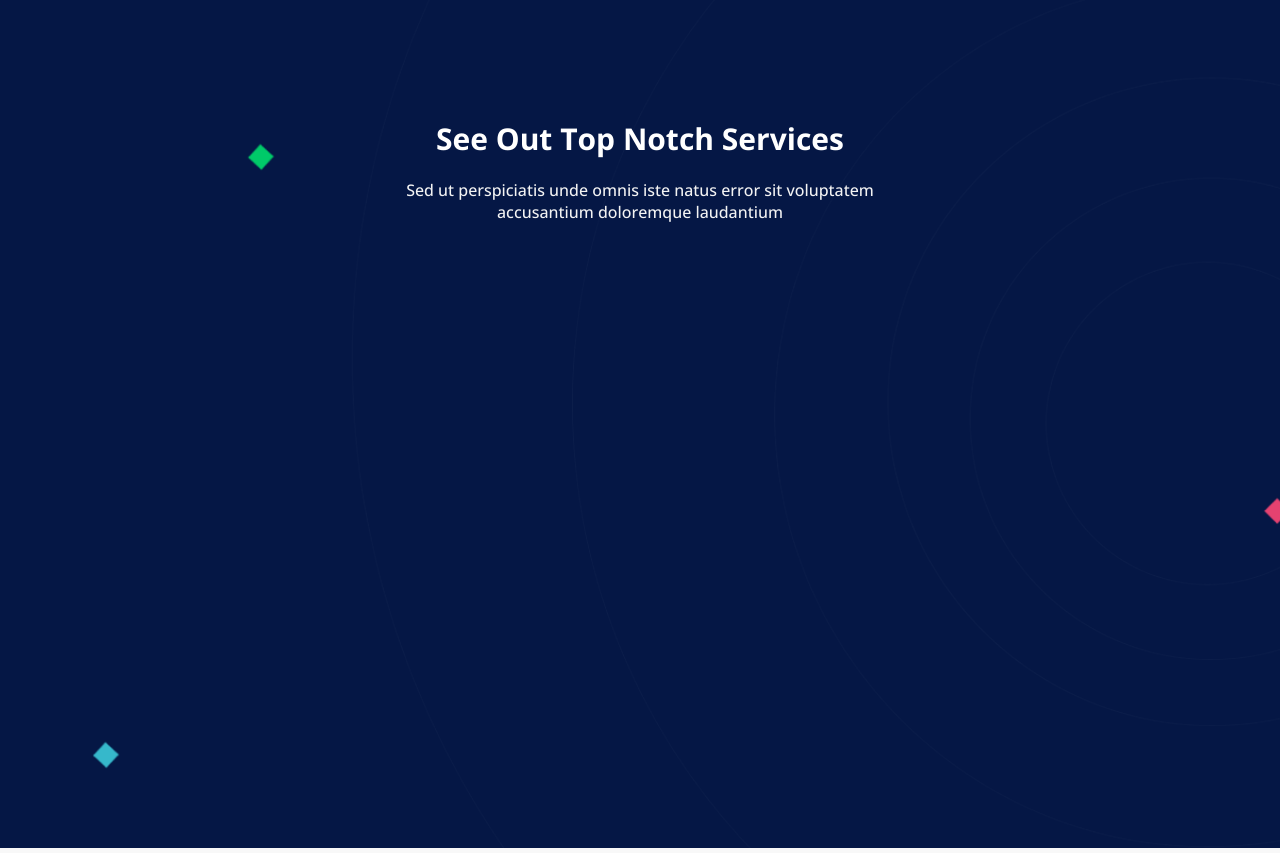
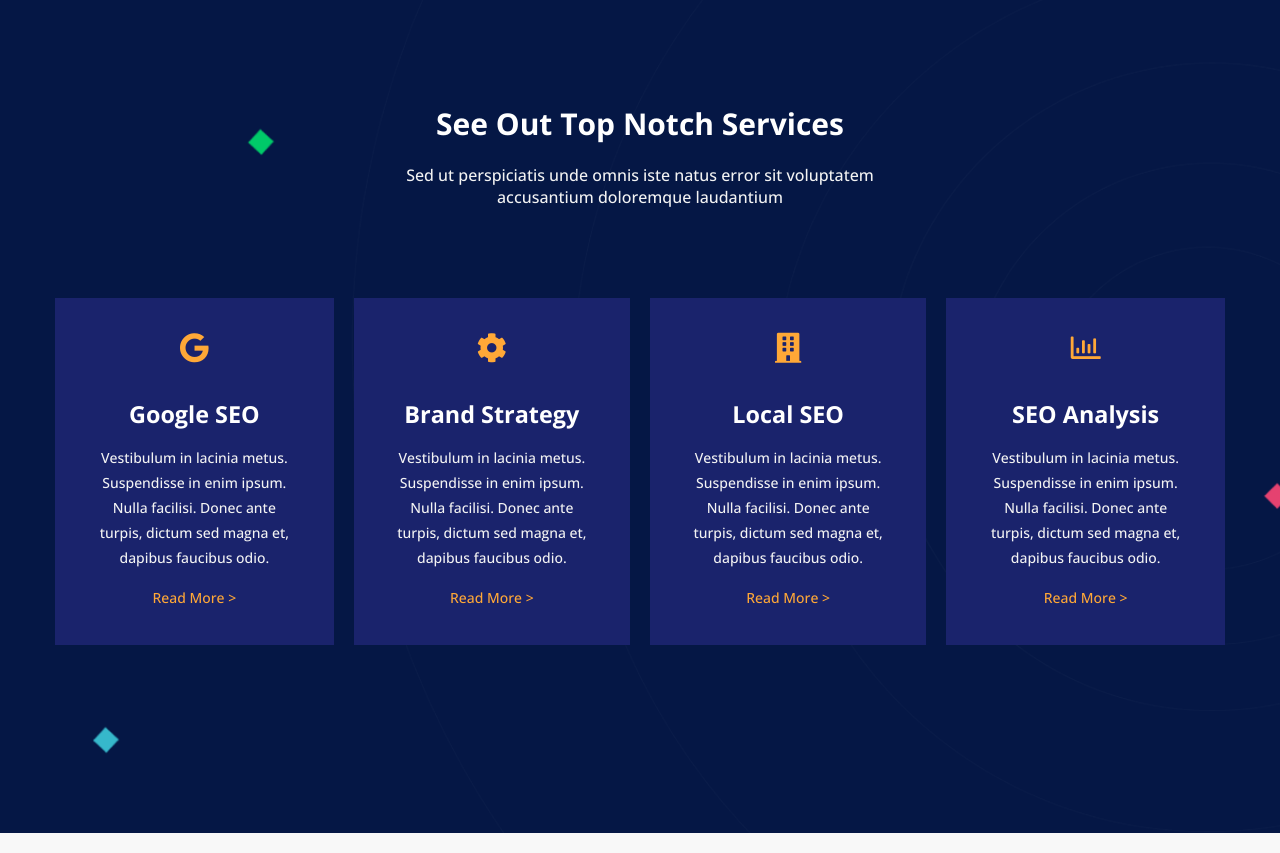
Before and after one commit to dokkalemon/proj-html-vuejs, a Vue app: page / in a window 1280 px wide. Shown: the part 2010-2863 px from the top of the page. Built offline with nearby package versions, Linux system fonts and the light colour scheme.

Commit message:
add Service Section

```diff
--- a/src/components/Main.vue
+++ b/src/components/Main.vue
@@ -5,7 +5,7 @@
 
     <Section :infoTemplateArray="infoTemplateCard"/>
 
-    <Service />
+    <Service :infoServiceArray="infoServiceCard"/>
 
 
   </main>
@@ -44,6 +44,30 @@ export default {
                     title: 'Get Results',
                     text: 'Vestibulum scelerisque egestas lectus sit amet molestie. Donec consectetur cursus est sed blandit. Nunc sed risus lacus.'
                 },
+            ],
+
+            //Second Group of Card
+            infoServiceCard: [
+                {
+                    icon: 'fab fa-google',
+                    title: 'Google SEO',
+                    text: 'Vestibulum in lacinia metus. Suspendisse in enim ipsum. Nulla facilisi. Donec ante turpis, dictum sed magna et, dapibus faucibus odio.'
+                },
+                {
+                    icon: 'fas fa-cog',
+                    title: 'Brand Strategy',
+                    text: 'Vestibulum in lacinia metus. Suspendisse in enim ipsum. Nulla facilisi. Donec ante turpis, dictum sed magna et, dapibus faucibus odio.'
+                },
+                {
+                    icon: 'fas fa-building',
+                    title: 'Local SEO',
+                    text: 'Vestibulum in lacinia metus. Suspendisse in enim ipsum. Nulla facilisi. Donec ante turpis, dictum sed magna et, dapibus faucibus odio.'
+                },
+                {
+                    icon: 'far fa-chart-bar',
+                    title: 'SEO Analysis',
+                    text: 'Vestibulum in lacinia metus. Suspendisse in enim ipsum. Nulla facilisi. Donec ante turpis, dictum sed magna et, dapibus faucibus odio.'
+                },
             ]
         }
     }
--- a/src/components/PrimaryCard.vue
+++ b/src/components/PrimaryCard.vue
@@ -1,6 +1,6 @@
 <template>
   <section class="card" >
-    <div class="card-container" :class="{primary: primarySet}">
+    <div class="card-container " :class="{primary: primarySet, secondary: secondarySet}">
         <div class="card-icon">
             <i :class="icon"></i>
         </div>
@@ -9,6 +9,9 @@
         </div>
         <div class="card-text">
             <p>{{text}}</p>
+        <div class="card-more" v-show="secondarySet">
+            <a href="">Read More ></a>
+        </div>
         </div>
     </div>
   </section>
@@ -19,6 +22,7 @@ export default {
     name: 'PrimaryCard',
     props: {
         primarySet : Boolean,
+        secondarySet : Boolean,
         icon: String,
         title: String,
         text: String
@@ -60,16 +64,40 @@ export default {
             color: $primary-title;
         }
         .card-text {
-            padding: 15px 50px 50px 30px;
+            padding: 15px 40px 35px 40px;
             color: $primary-text;
             font-size: 14px;
             line-height: 25px;
             font-weight: 500;
+            text-align: center;
+        }
+
+        .card-more {
+            padding-top: 15px;
+            a {
+                color: $primary-color;
+
+                &:hover {
+                    opacity: 0.5
+
+                }
+            }
         }
     }
     .primary {
         background-color: #fff;
     }
+
+    .secondary {
+        background-color: $tertiary-color;
+        .card-title {
+            color: white;
+        }
+        .card-text {
+            color: $secondary-text;
+        }
+
+    }
 }
 
 </style>
--- a/src/components/Service.vue
+++ b/src/components/Service.vue
@@ -7,18 +7,33 @@
           <Title :secondarySet="true"
           title="See Out Top Notch Services"
           />
+
+        <div class="service-cards">
+            <PrimaryCard v-for="(item, index) in infoServiceArray" :key="`service${index}`"
+            :secondarySet="true"
+            :icon="item.icon"
+            :title="item.title"
+            :text="item.text"
+            />
+
+        </div>
       </div>
   </section>
 </template>
 
 <script>
 import Title from '@/components/Title.vue'
+import PrimaryCard from '@/components/PrimaryCard.vue'
 
 export default {
     name: 'Service',
 
     components: {
-        Title
+        Title,
+        PrimaryCard
+    },
+    props: {
+        infoServiceArray: Array,
     }
 }
 </script>
@@ -41,12 +56,17 @@ export default {
             height: 100%;
             width: 100%;
             object-fit: cover;
-
         }
     }
     .service-container {
     text-align: center;
-}
+    position: relative;
+    z-index: 2;
+        .service-cards {
+            width: 100%;
+            display: flex;
+        }
+    }
 }
 
 </style>
```
